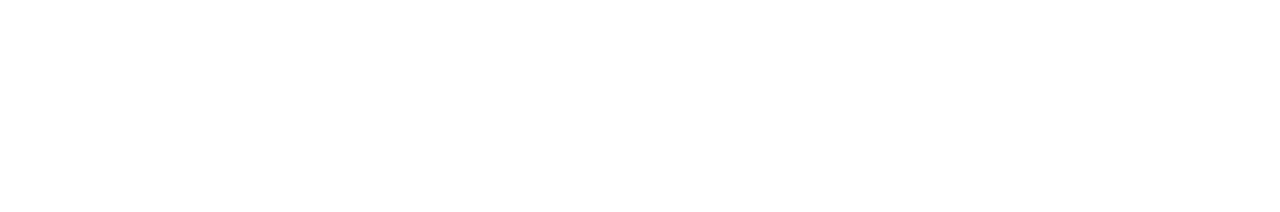
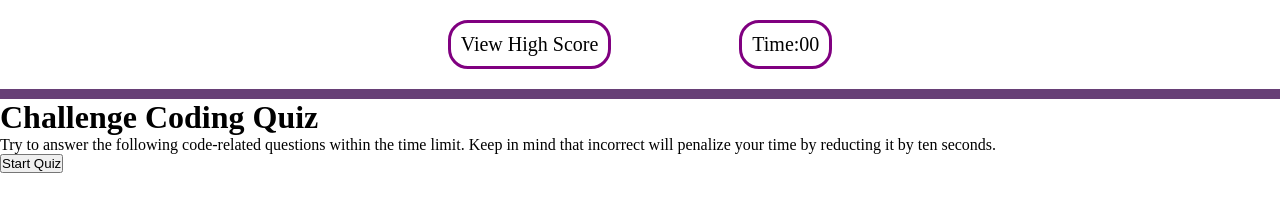
Before and after one commit to Halima-Ikbal/Web-API-Code-Quiz, a plain HTML site: page index.html in a window 1280 px wide. Drawn offline with Linux system fonts and the light colour scheme.

Commit message:
added HTML class and id tag and add style on header tag

```diff
--- a/assets/css/style.css
+++ b/assets/css/style.css
@@ -0,0 +1,20 @@
+*{
+  margin: 0;
+  padding: 0;
+  box-sizing: border-box;
+}
+header {
+  display: flex;
+  flex-direction: row;
+  flex-wrap: wrap;
+  justify-content: center;
+  border-bottom: solid 10px #673f76;
+
+}
+header > *{
+  border: solid purple 3px;
+  border-radius: 20px;
+  margin: 20px 5%;
+  font-size: 125%;
+  padding: 10px
+}
--- a/index.html
+++ b/index.html
@@ -5,9 +5,21 @@
   <meta http-equiv="X-UA-Compatible" content="IE=edge">
   <meta name="viewport" content="width=device-width, initial-scale=1.0">
   <link rel="stylesheet" href="./assets/css/style.css">
-  <title>Document</title>
+  <title>Code Quiz</title>
 </head>
 <body>
+  <header>
+    <a id="score">View High Score</a>
+    <section id="timer">Time:00</section>
+
+  </header>
+  <main class="main-container">
+    <h1 id="title">Challenge Coding Quiz</h1>
+    <section id="content">Try to answer the following code-related questions within the time limit. Keep in mind that incorrect will penalize your time by reducting it by ten seconds.</section>
+    <button id="start">Start Quiz</button>
+
+  </main>
+  <footer id="answer"></footer>
 
 
 
@@ -18,7 +30,6 @@
 
 
 
-
-  <script src="./assets/js/script.js"
+  <script src="./assets/js/script.js"></script>
 </body>
 </html>
```
